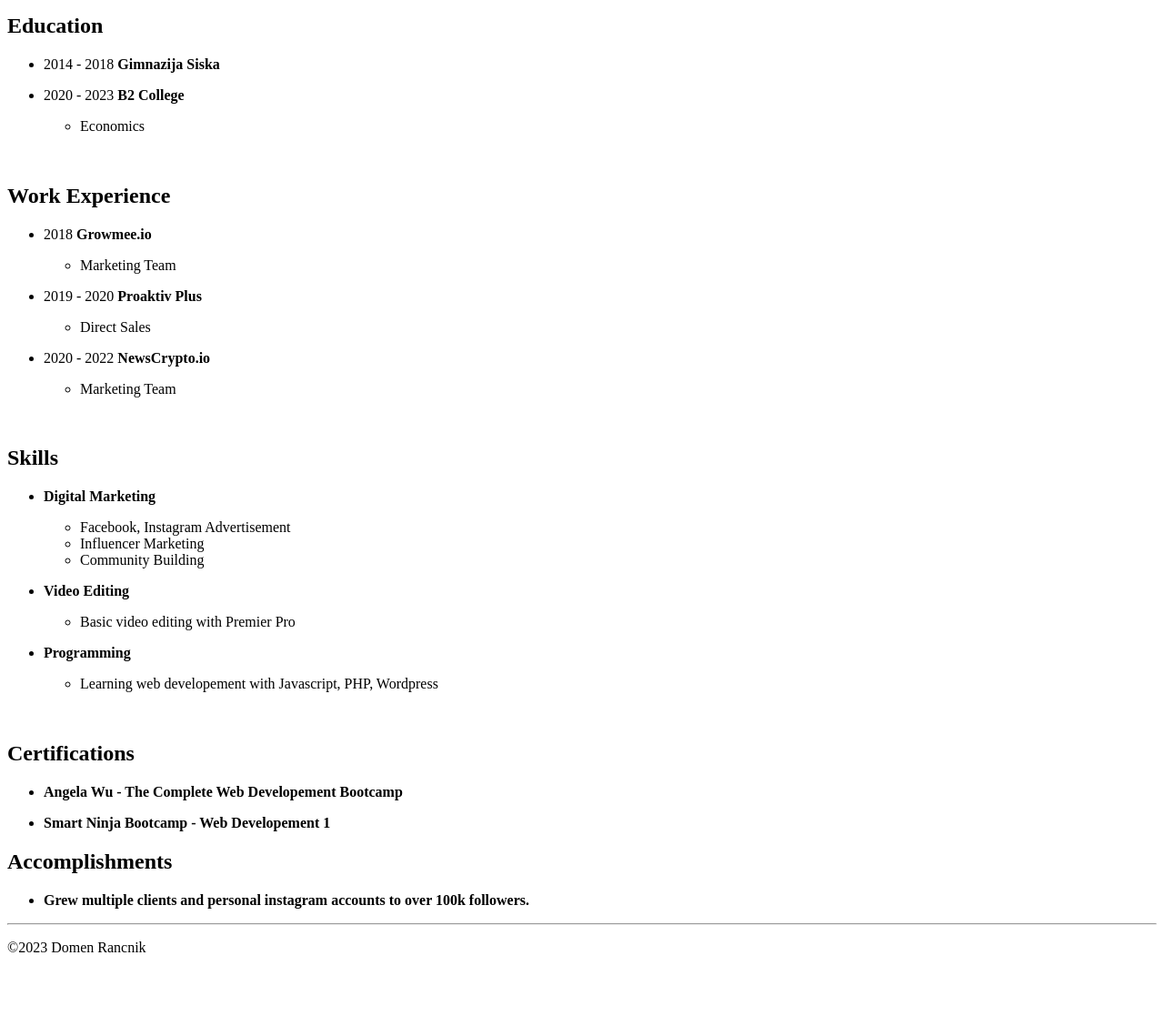
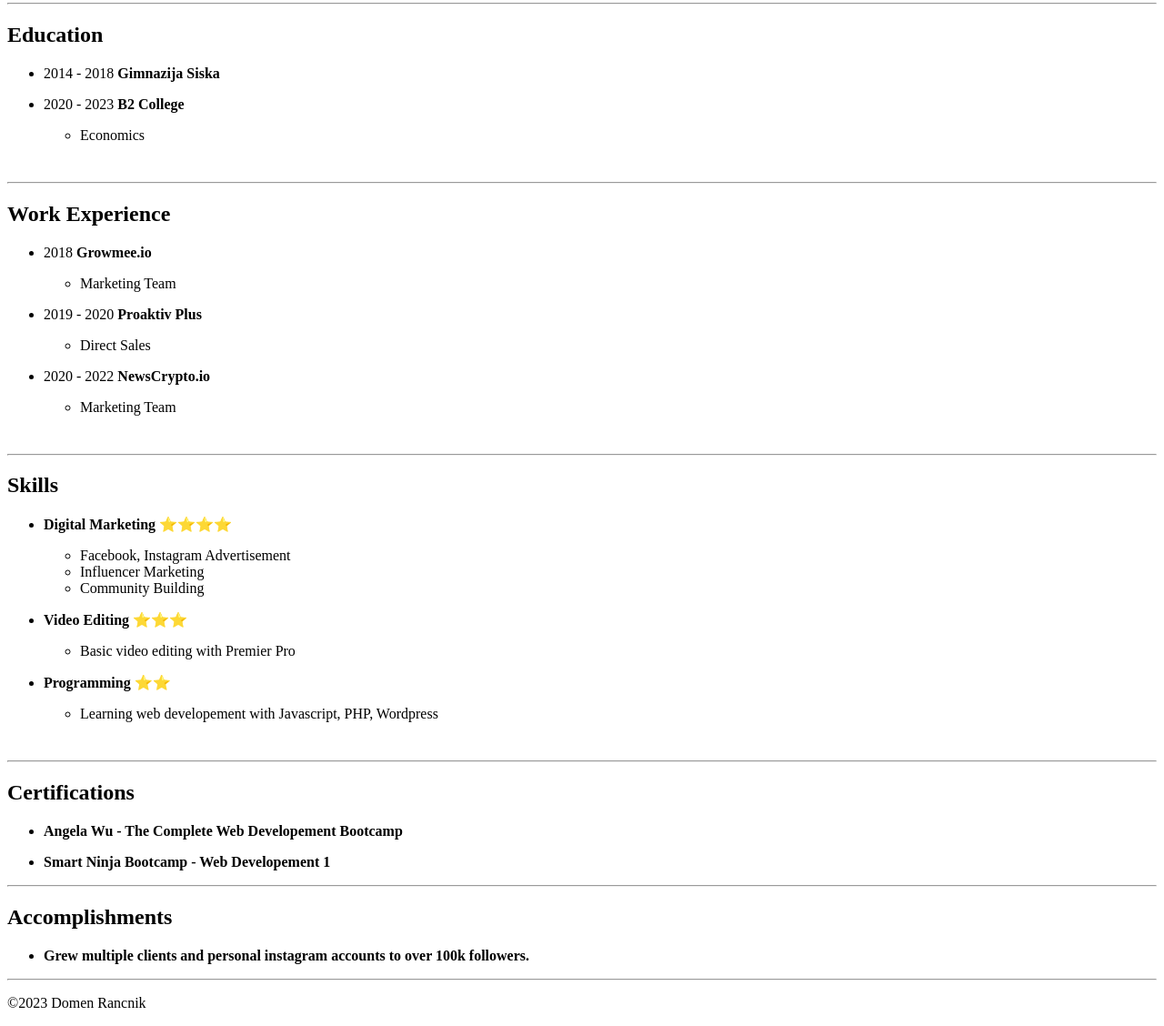
Before and after one commit to drancnik/First-Website-Portfolio, a plain HTML site: page index.html in a window 1280 px wide. Shown: the part 783-1911 px from the top of the page at 91% size. Before the commit the page ends 1850 px from the top, so only its background shows below. Drawn offline with Linux system fonts and the light colour scheme.

Commit message:
Add files via upload

```diff
--- a/index.html
+++ b/index.html
@@ -13,7 +13,7 @@
     <hr />
     <p>I Am 23 years old digital marketer and web 3.0 enthusiast from Slovenija, looking to transition my career into computer science and web developement.</p>
     <br />
-
+    <hr />
     <h2>Education</h2>
     <ul>
       <li>
@@ -28,8 +28,10 @@
     </ul>
 
     <br />
+    <hr />
 
     <h2>Work Experience</h2>
+
     <ul>
       <li>
         <p>2018 <strong>Growmee.io</strong></p>
@@ -53,10 +55,11 @@
 
     <br />
 
+    <hr />
     <h2>Skills</h2>
     <ul>
       <li>
-        <p><strong>Digital Marketing</strong></p>
+        <p><strong>Digital Marketing ⭐️⭐️⭐️⭐️</strong></p>
         <ul>
           <li>Facebook, Instagram Advertisement</li>
           <li>Influencer Marketing</li>
@@ -64,13 +67,13 @@
         </ul>
       </li>
       <li>
-        <p><strong>Video Editing</strong></p>
+        <p><strong>Video Editing ⭐️⭐️⭐️</strong></p>
         <ul>
           <li>Basic video editing with Premier Pro</li>
         </ul>
       </li>
       <li>
-        <p><strong>Programming</strong></p>
+        <p><strong>Programming ⭐️⭐️</strong></p>
         <ul>
           <li>Learning web developement with Javascript, PHP, Wordpress</li>
         </ul>
@@ -78,7 +81,7 @@
     </ul>
 
     <br />
-
+    <hr />
     <h2>Certifications</h2>
     <ul>
       <li>
@@ -89,13 +92,14 @@
       </li>
     </ul>
 
+    <hr />
     <h2>Accomplishments</h2>
     <ul>
       <li>
         <p><strong>Grew multiple clients and personal instagram accounts to over 100k followers. </strong></p>
       </li>
     </ul>
-    <hr>
+    <hr />
   </body>
 
   <footer>
```
